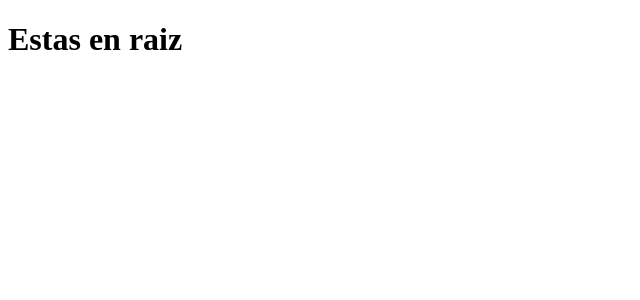
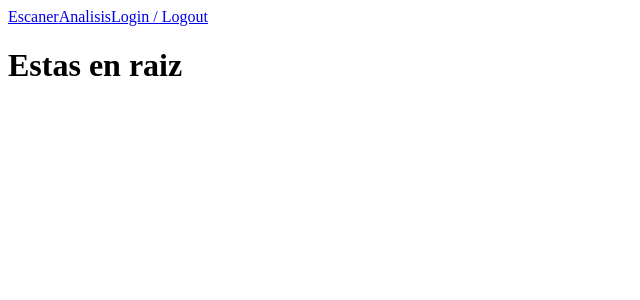
Before and after one commit to Mikelondrio/desafio-tripulaciones, a React (Vite) app in the folder front/: page / in a window 1280 px wide. Shown: the top 300 px of the page, without its empty margins (0-640 px from the left). Built offline with nearby package versions, Linux system fonts and the light colour scheme.

Commit message:
Creacion de nuevas rutas en react

```diff
--- a/front/src/componentes/navbar.jsx
+++ b/front/src/componentes/navbar.jsx
@@ -14,7 +14,9 @@ const Navbar = () => {
     return (
         <div id='navbar-global'>
             <nav>
-                    <NavLink to="/index" className='link'>Index</NavLink>
+                    <NavLink to="/escaner" className='link'>Escaner</NavLink>
+                    <NavLink to="/analisis" className="link">Analisis</NavLink>
+                    <NavLink to="/login" className='link'>Login / Logout</NavLink>
             </nav>
             <Outlet />
         </div>
--- /dev/null
+++ b/front/src/pages/analisis.jsx
@@ -0,0 +1,32 @@
+import { useState, useEffect } from "react";
+import { Navbar } from "../componentes/navbar.jsx";
+import Cookies from 'js-cookie';
+import { sha256 } from 'js-sha256';
+
+
+
+
+
+function Analisis() {
+
+
+
+
+
+    return (
+        <div id='index-cuerpo'>
+            <Navbar />
+            <h2>Analisis</h2>
+
+
+
+        </div>
+    )
+}
+
+
+
+
+export {
+    Analisis
+}
--- /dev/null
+++ b/front/src/pages/escaner.jsx
@@ -0,0 +1,32 @@
+import { useState, useEffect } from "react";
+import { Navbar } from "../componentes/navbar.jsx";
+import Cookies from 'js-cookie';
+import { sha256 } from 'js-sha256';
+
+
+
+
+
+function Escaner() {
+
+
+
+
+
+    return (
+        <div id='index-cuerpo'>
+            <Navbar />
+            <h2>Escaner</h2>
+
+
+
+        </div>
+    )
+}
+
+
+
+
+export {
+    Escaner
+}
--- a/front/src/pages/index.jsx
+++ b/front/src/pages/login.jsx
@@ -7,7 +7,7 @@ import { sha256 } from 'js-sha256';
 
 
 
-function Index() {
+function Login() {
 
 
 
@@ -16,7 +16,7 @@ function Index() {
     return (
         <div id='index-cuerpo'>
             <Navbar />
-            <h2>Index</h2>
+            <h2>Login</h2>
 
 
 
@@ -28,5 +28,5 @@ function Index() {
 
 
 export {
-    Index
+    Login
 }
--- a/front/src/root.jsx
+++ b/front/src/root.jsx
@@ -2,6 +2,7 @@ import { useState } from 'react';
 import { useNavigate } from "react-router-dom";
 import { sha256 } from 'js-sha256';
 import Cookies from 'js-cookie';
+import { Navbar } from './componentes/navbar';
 
 
 
@@ -15,6 +16,7 @@ const Root = () => {
 
     return (
         <div>
+            <Navbar />
             <h1>Estas en raiz</h1>
         </div>
     )
```
Also changed, not shown: front/src/router.jsx (+15 -3 lines).
